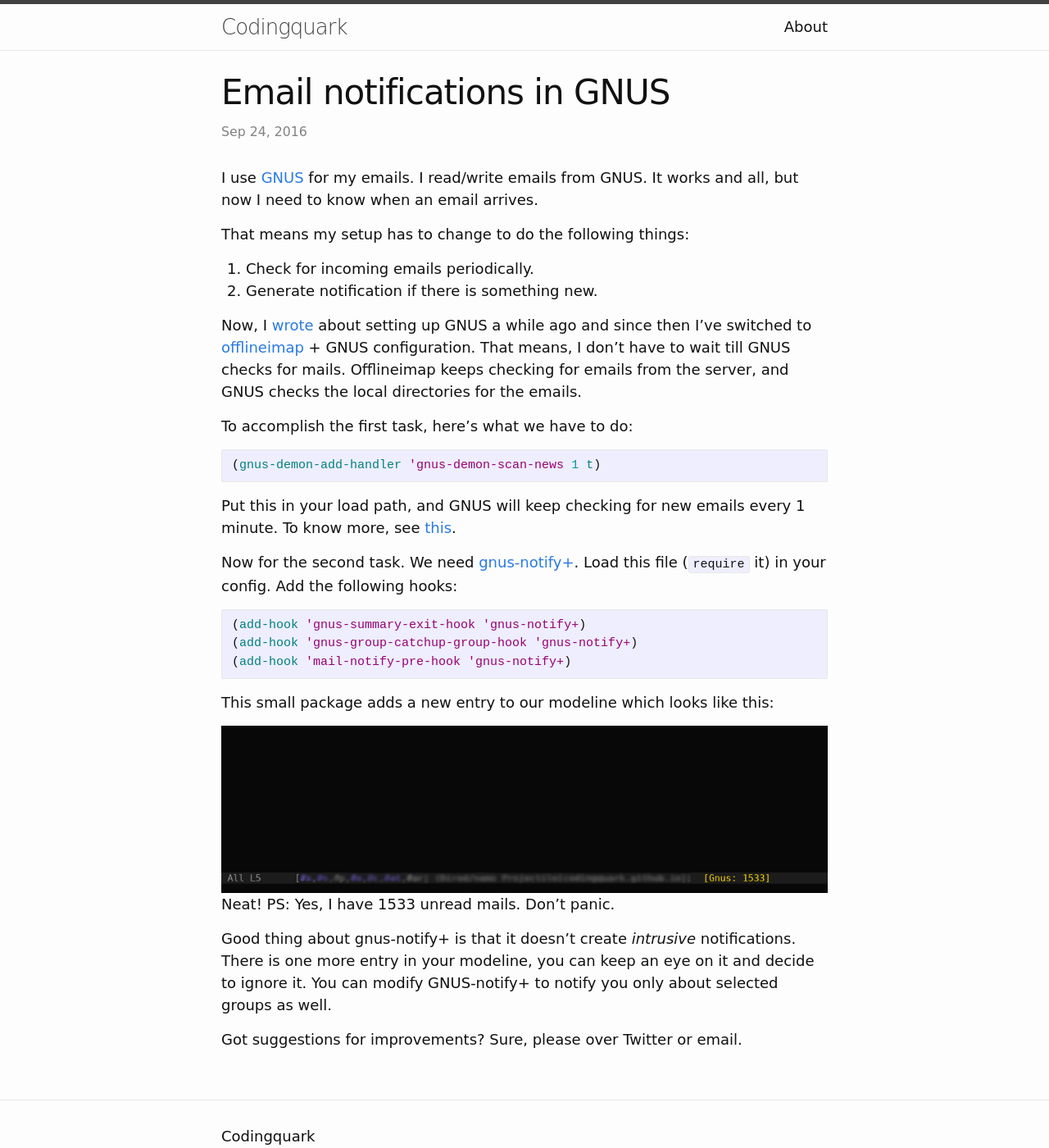
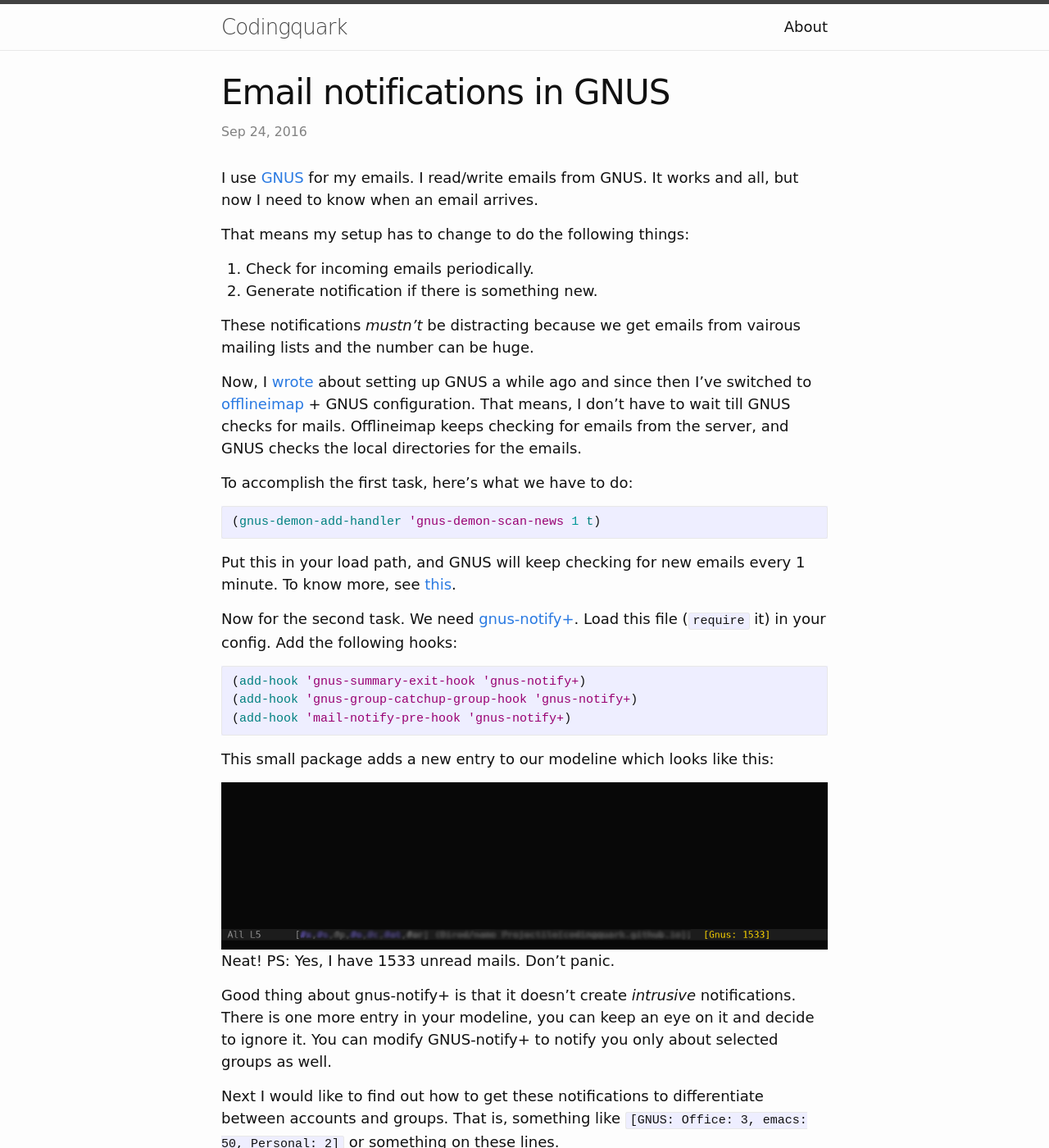
Before and after one commit to codingquark/codingquark.github.io, a Jekyll site: the page built from _posts/2016-10-06-email-notifications-gnus.markdown, in a window 1280 px wide and 1400 px high. Shown: the whole window at 82% size. Built offline with Jekyll 4.4.1, drawn with Linux system fonts in a browser that asks for light colours; some of the changed text lies outside the part shown.

Commit message:
Added few more lines

```diff
--- a/_posts/2016-10-06-email-notifications-gnus.markdown
+++ b/_posts/2016-10-06-email-notifications-gnus.markdown
@@ -11,6 +11,8 @@
 
 1. Check for incoming emails periodically.
 2. Generate notification if there is something new.
+
+These notifications *mustn't* be distracting because we get emails from vairous mailing lists and the number can be huge.
 
 Now, I [wrote](http://codingquark.com/emacs/2015/12/05/setting-up-gnus-in-emacs.html) about setting up GNUS a while ago and since then I've switched to [offlineimap](http://www.offlineimap.org/) + GNUS configuration.
 That means, I don't have to wait till GNUS checks for mails. Offlineimap keeps checking for emails from the server, and GNUS checks the local directories for the emails.
@@ -40,4 +42,6 @@
 Good thing about gnus-notify+ is that it doesn't create *intrusive* notifications. There is one more entry in your modeline, you can keep an eye on it and decide to ignore it.
 You can modify GNUS-notify+ to notify you only about selected groups as well.
 
-Got suggestions for improvements? Sure, please over Twitter or email.
+Next I would like to find out how to get these notifications to differentiate between accounts and groups. That is, something like `[GNUS: Office: 3, emacs: 50, Personal: 2]` or something on these lines.
+
+Got suggestions for improvements? Sure, please share over [Twitter](https://twitter.com/codingquark) or email.
```
